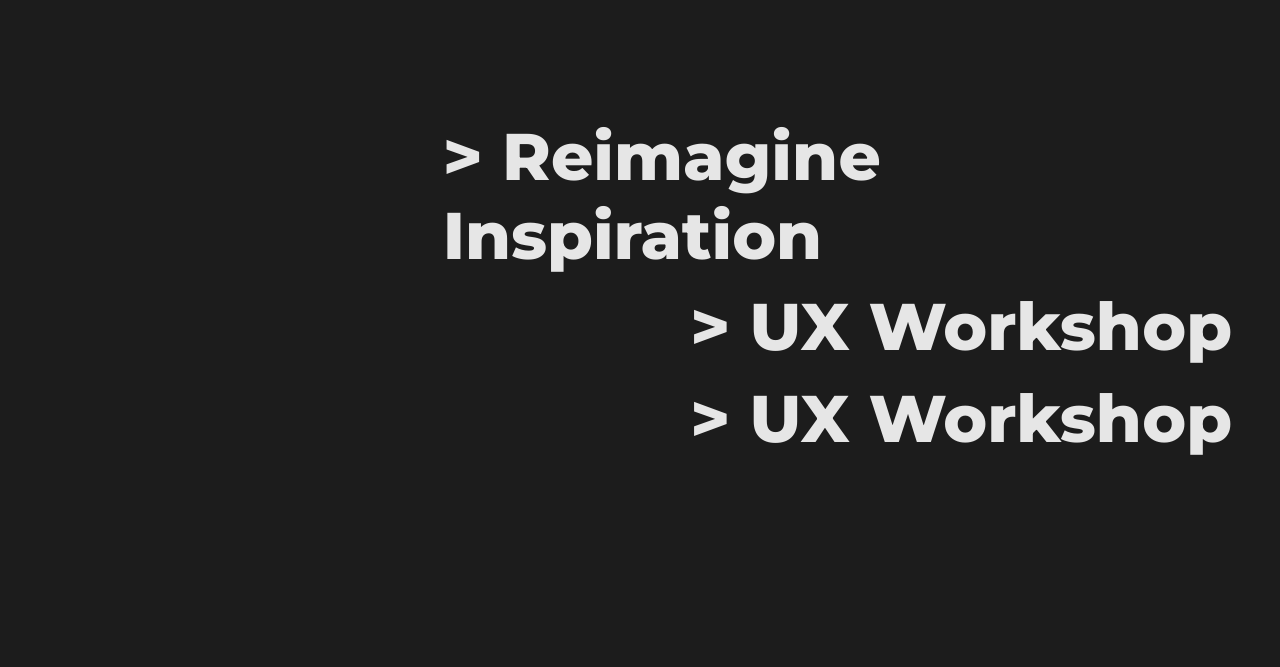
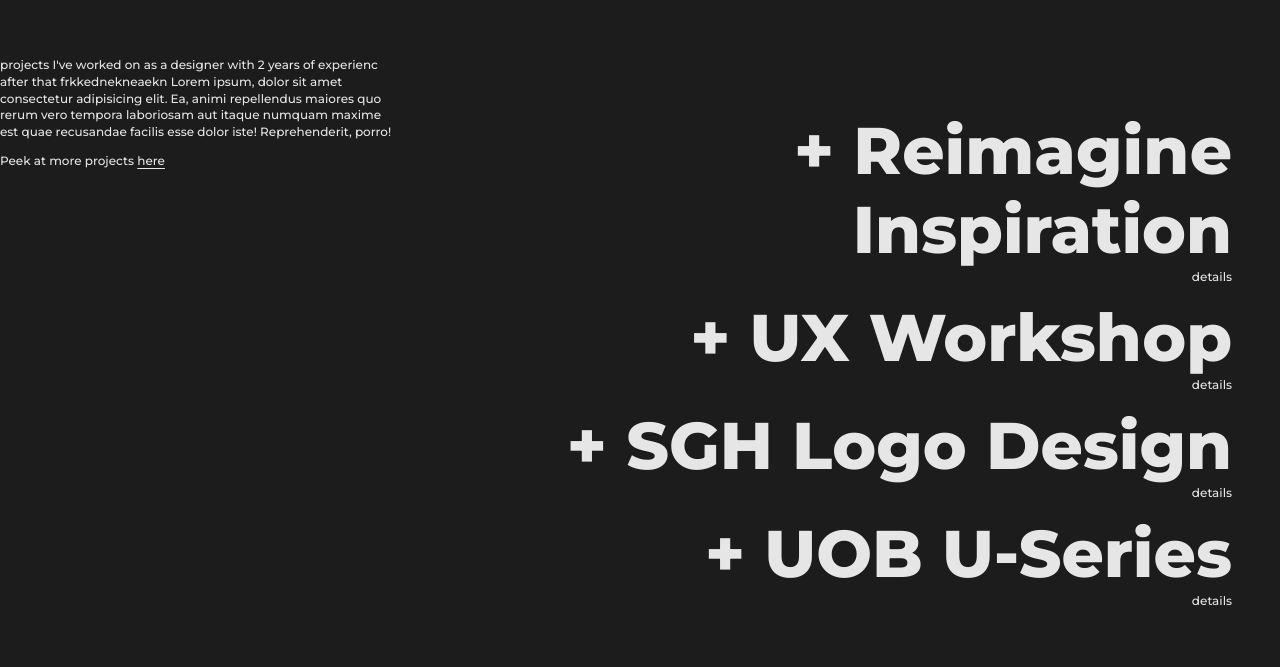
Before and after one commit to zionmok/portfolio-website, a plain HTML site: page index-new.html in a window 1280 px wide. Shown: the part 943-1610 px from the top of the page. Before the commit the page ends 1557 px from the top, so only its background shows below. Drawn offline with nearby package versions, Linux system fonts and the light colour scheme; a web font is replaced by a local one.

Commit message:
added second container with columns

```diff
--- a/css/default.css
+++ b/css/default.css
@@ -145,6 +145,11 @@
 .margin__y-s {
     margin-top: var(--spacing-s);
     margin-bottom: var(--spacing-s);
+}
+
+.margin__y-xs {
+    margin-top: var(--spacing-xs);
+    margin-bottom: var(--spacing-xs);
 }
 
 
--- a/css/layout.css
+++ b/css/layout.css
@@ -169,7 +169,8 @@ p:not(:last-child) {
 }
 
 .right-align {
-    text-align: right;
+    /* text-align: right; */
+    justify-items: flex-end;
 }
 
 .centre-align {
--- a/css/styles.css
+++ b/css/styles.css
@@ -123,7 +123,9 @@ img {
 
 .right-container {
   display: flex;
-  justify-content: flex-end;
+  flex-direction: column;
+  justify-content:flex-end;
+  text-align: right;
 }
 
 .semi-transparent-button {
--- a/index-new.html
+++ b/index-new.html
@@ -61,7 +61,7 @@
                 </div> -->
             </div>
 
-            <div class="flex-container margin__m column_1">
+            <div class="flex-container margin__m">
                 <h2 class="column_2">
                     Lorem ipsum dolor sit amet, consectetur adipisicing elit. Quod repellat, totam nisi corrupti quae, beatae odio iste natus pariatur vero accusamus. Doloremque
                 </h1>
@@ -89,48 +89,63 @@
                 </div>
             </div>
         </div>
+        <!-- end of first container -->
 
-        <!-- second container: projects -->
-        <div class="flex-column padding__m margin__top-xxl">
-            <div class="flex-container margin__y-s">
+        <!-- second container:projects -->
+        <div class="flex-container flex-row margin__top-xxl">
 
-                <div class="right-container column_1">
-                </div>
-
-                <div class="right-container column_2">
-                    <h1>
-                        > Reimagine Inspiration
-                    </h1>
-                </div>
+             <!-- left description -->
+            <div class="flex-container flex-column column_1">
+                    <p>projects I've worked on as a designer with 2 years of experienc after that frkkednekneaekn Lorem ipsum, dolor sit amet consectetur adipisicing elit. Ea, animi repellendus maiores quo rerum vero tempora laboriosam aut itaque numquam maxime est quae recusandae facilis esse dolor iste! Reprehenderit, porro!</p>
+                    <p>Peek at more projects <a>here</a></p>
             </div>
 
-            <div class="flex-container margin__y-s">
+            <!-- 1 project -->
+            <div class="right-container padding__m column_2">
+                <div class="right-container flex-row">
+                    <div class="right-container column_2 flex-column margin__y-xs">
+                        <div class="right-container">
+                            <h1>+ Reimagine Inspiration</h1>
+                        </div>
 
-                <div class="right-container column_1">
-                </div>
+                        <div class="right-container">
+                            <p>details</p>
+                        </div>
+                    </div>
 
-                <div class="right-container column_2">
-                    <h1>
-                    > UX Workshop
-                    </h1>
-                </div>
-            </div>
+                    <div class="right-container column_2 flex-column margin__y-xs">
+                        <div class="right-container">
+                            <h1>+ UX Workshop</h1>
+                        </div>
 
-            <div class="flex-container margin__y-s">
+                        <div class="right-container">
+                            <p>details</p>
+                        </div>
+                    </div>
 
-                <div class="right-container column_1">
-                </div>
+                    <div class="right-container column_2 flex-column margin__y-xs">
+                        <div class="right-container">
+                            <h1>+ SGH Logo Design</h1>
+                        </div>
 
-                <div class="right-container column_2">
-                    <h1>
-                    > UX Workshop
-                    </h1>
+                        <div class="right-container">
+                            <p>details</p>
+                        </div>
+                    </div>
+
+                    <div class="right-container column_2 flex-column margin__y-xs">
+                        <div class="right-container">
+                            <h1>+ UOB U-Series</h1>
+                        </div>
+
+                        <div class="right-container">
+                            <p>details</p>
+                        </div>
+                    </div>
                 </div>
             </div>
         </div>
-
-
-
+        <!-- end of second container -->
 
     </main>
 
```
Also changed, not shown: 3 other files.
